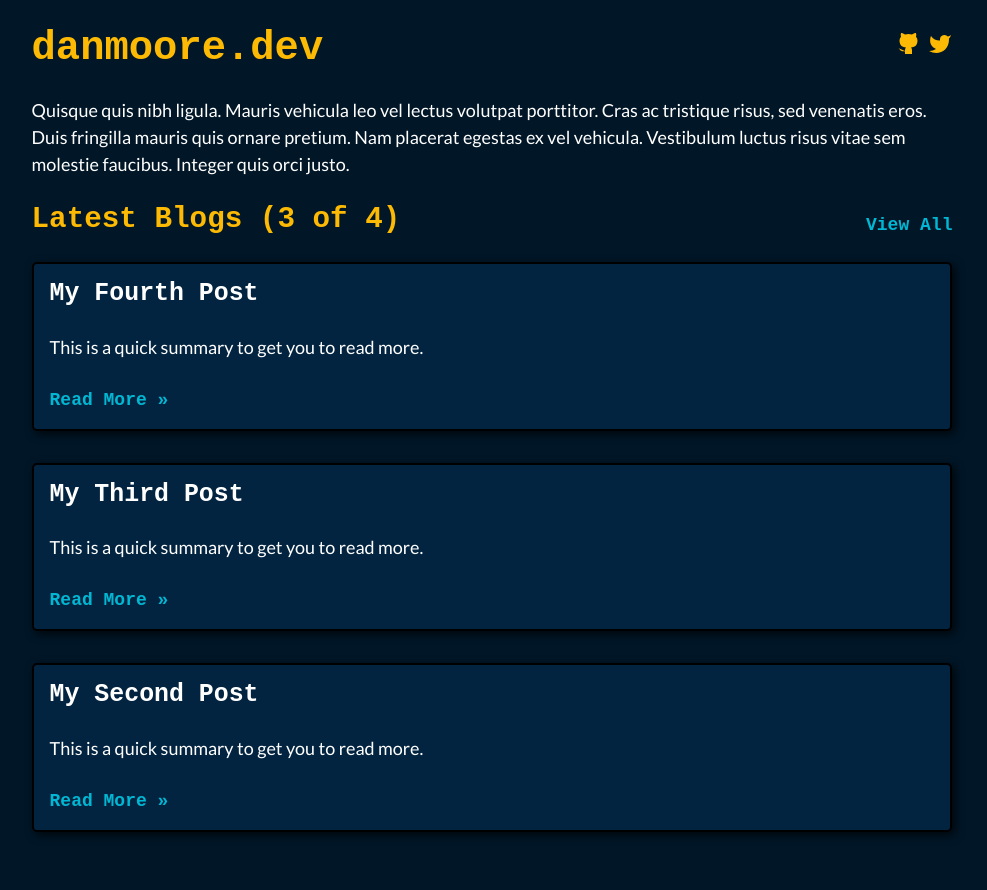
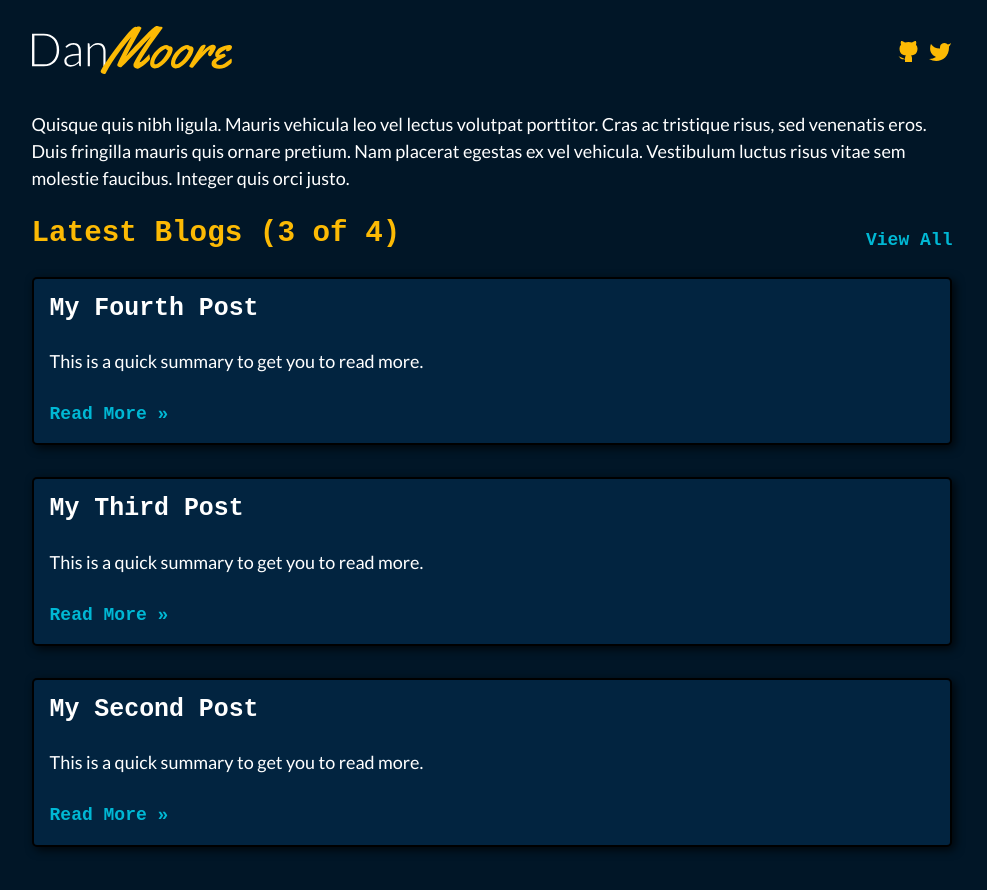
Before and after one commit to danielroymoore/tech-blog, a Gatsby site: page / in a window 1280 px wide. Shown: the whole page, without its empty margins (148-1135 px from the left). Built offline with nearby package versions, Linux system fonts and the light colour scheme; Gatsby itself is replaced by a stand-in of ours; a web font is replaced by a local one.

Commit message:
Added logo

```diff
--- a/src/components/header/header.js
+++ b/src/components/header/header.js
@@ -11,7 +11,7 @@ const Header = ({ siteTitle }) => (
     <div className={headerStyles.container}>
       <h1 className={headerStyles.h1}>
         <Link to="/" className={headerStyles.link}>
-          {siteTitle}
+          <Image fileName="logo.svg" altText="Logo" />
         </Link>
       </h1>
 
--- a/src/components/header/header.module.scss
+++ b/src/components/header/header.module.scss
@@ -12,6 +12,11 @@
 .link {
   color: #fcba04;
   text-decoration: none;
+
+  img {
+    margin: 0;
+    width: 200px;
+  }
 }
 
 .socials {
```
Also changed, not shown: src/images/gatsby-astronaut.png (deleted), src/images/gatsby-icon.png (deleted), src/images/logo.svg (added).
